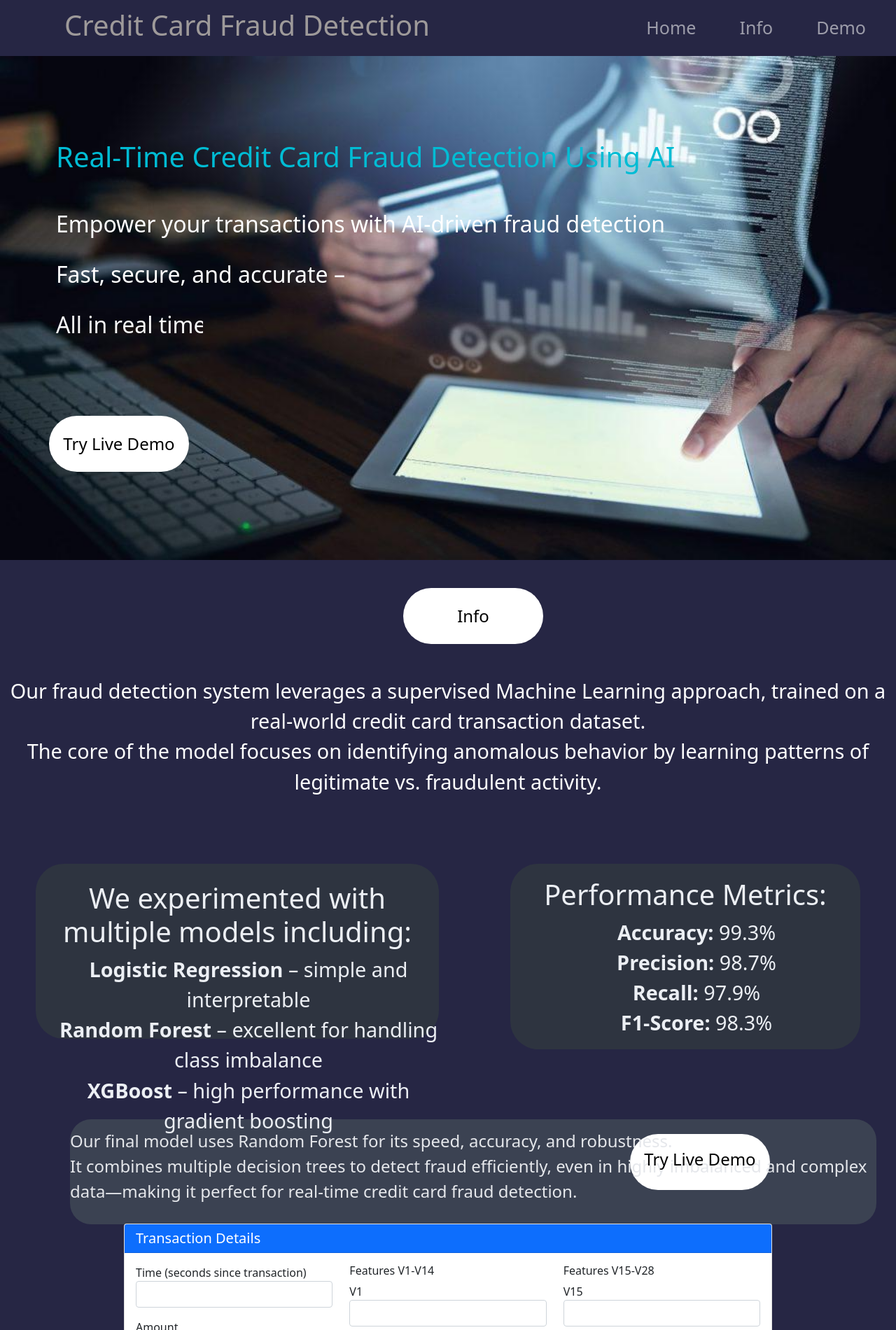
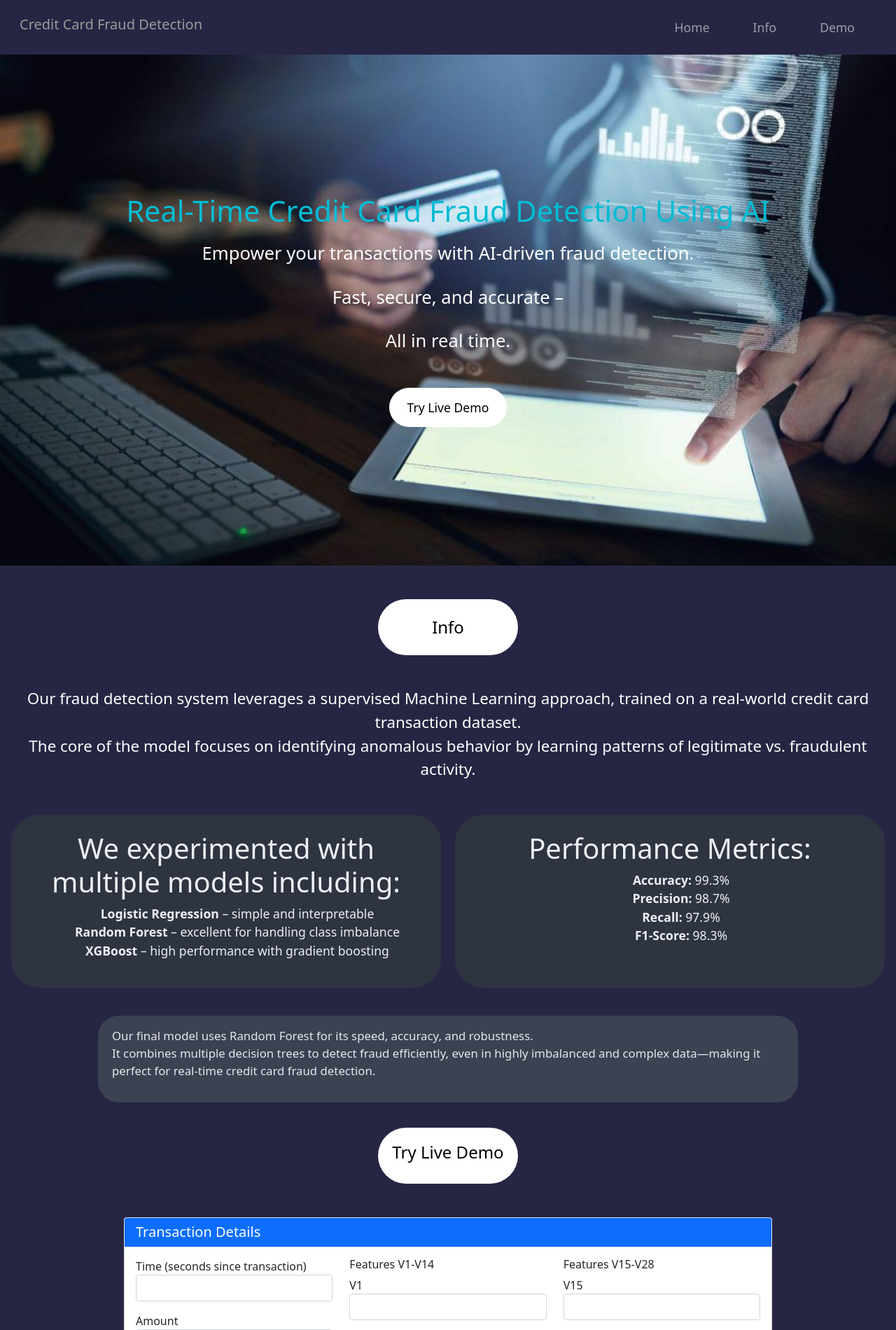
Before and after one commit to Anshul122004/Credit_card_fraud_detection, a Flask app: page / in a window 1280 px wide. Shown: the top 1900 px of the page at 70% size. Run offline with Flask 3, Linux system fonts and the light colour scheme; parts of the project's set-up code (start-up, migrations or seed data) failed here and were passed over.

Commit message:
Updated UI design and styling for fraud detection project

```diff
--- a/static/style.css
+++ b/static/style.css
@@ -9,15 +9,15 @@ body{
 }
 .Home-page{
     width: 100%;
-    height: 100vh;
+    min-height: 100vh;
 }
 nav{
     display: flex;
-    height: 10vh;
     justify-content:space-between;
     align-items: center;
     flex-wrap: wrap;
     border: 0px 2px 2px 0 solid rgb(84, 84, 151); /* teal border */
+    padding: 0.75rem 1rem;
 
 }
 nav ul li{
@@ -27,7 +27,7 @@ nav ul li{
 nav ul li a{
     color: #fff;
     text-decoration: none;
-    font-size: 25px;
+    font-size: 1.1rem;
     position: relative;
 }
 .hover-link:hover{
@@ -37,16 +37,22 @@ nav ul li a{
     text-align: center;
 }
 .project-name{
-    margin-left: 80px;
+    margin-left: 0;
     color: rgb(158, 154, 154);
+    font-size: 1.25rem;
+    padding: 0.25rem 0;
 }
 .header{
-    height: 90vh;
+    min-height: calc(100vh - 70px);
     width: 100%;
     background-image: url("bcg-img1.jpg");
     background-size: cover;          /* Scale the image to cover the header */
     background-position: center;     /* Center the image */
     background-repeat: no-repeat;
+    display: flex;
+    flex-direction: column;
+    justify-content: center;
+    padding: 3rem 1rem;
 }
 .header .headline{
     color:#00bcd4;
@@ -54,8 +60,12 @@ nav ul li a{
     overflow: hidden;
     white-space: nowrap;
     animation: typing 2s steps(10, end) infinite forwards; */
-    padding-left: 80px;
-    padding-top: 120px;
+    padding-left: 0;
+    padding-top: 0;
+    text-align: center;
+    font-size: clamp(1.6rem, 3.5vw, 2.6rem);
+    margin: 0 auto;
+    max-width: 1000px;
 }
 /* @keyframes typing{
     0% {
@@ -69,19 +79,21 @@ nav ul li a{
     display: flex;
     flex-direction: column;
     gap: 0.5rem;
-    padding-left: 80px;
-    padding-top: 40px;
+    padding-left: 0;
+    padding-top: 1rem;
+    align-items: center;
 }
 
 .line {
     color: #fff;
-    font-size: 2rem;
+    font-size: clamp(1rem, 2.2vw, 1.6rem);
     width: 0;
     overflow: hidden;
     white-space: nowrap;
     animation: typing 4s steps(40, end) infinite;
     opacity: 0;
     animation-timing-function: steps(40, end);
+    text-align: center;
 }
 
 .line2 {
@@ -115,14 +127,14 @@ nav ul li a{
     background-color: #fff;
     border-radius: 40px;
     color: black;
-    width: 200px;
-    height: 80px;
+    width: fit-content;
+    height: auto;
     display: flex;
     align-items: center;
     justify-content: center;
-    font-size: 1.5rem;
-    margin-left: 70px;
-    margin-top: 90px;
+    font-size: 1.1rem;
+    margin: 2rem auto 0;
+    padding: 0.9rem 1.6rem;
 }
 .demo a{
     text-decoration: none;
@@ -136,8 +148,9 @@ nav ul li a{
     color: #fff
 }
 #info-page{
-    height: 95vh;
+    height: auto;
     width: 100%;
+    padding: 3rem 1rem 1rem;
 }
 .info{
     background-color: #fff;
@@ -149,8 +162,7 @@ nav ul li a{
     align-items: center;
     justify-content: center;
     font-size: 1.5rem;
-    margin-left: 45%;
-    margin-top: 40px;
+    margin: 0 auto 1.5rem;
 }
 .info-line{
     margin-top: 45px;
@@ -159,43 +171,47 @@ nav ul li a{
     margin-top: 10px;
     color: #fff;
     text-align: center;
-    font-size: 1.8rem;
+    font-size: clamp(1rem, 2.2vw, 1.4rem);
 }
 .model-section{
     display: flex;
     justify-content: space-around;
+    flex-wrap: wrap;
+    gap: 1.25rem;
 }
 .model{
     color: #ECEFF4;
-    width:45vw;
-    height: 250px;
+    flex: 1 1 320px;
+    max-width: 640px;
+    height: auto;
     background-color: #2E3440;
     border-radius: 40px;
-    margin-top: 80px;
-    padding-top: 25px;
+    margin-top: 2rem;
+    padding: 1.5rem 1.25rem;
 }
 .model h1{
     text-align: center;
 }
 .model ul li{
-    font-size: 1.8rem;
+    font-size: 1.1rem;
     text-align: center;
     list-style-type: none
 }
 .matrix{
     background-color: #2E3440;
     color: #ECEFF4;
-    width: 500px;
+    flex: 1 1 320px;
+    max-width: 640px;
     border-radius: 40px;
-    margin-top: 80px;
-    padding-top: 20px;
+    margin-top: 2rem;
+    padding: 1.5rem 1.25rem;
 
 }
 .matrix h1{
     text-align: center;
 }
 .matrix ul li{
-    font-size: 1.8rem;
+    font-size: 1.1rem;
     text-align: center;
     list-style-type: none
 }
@@ -203,14 +219,14 @@ nav ul li a{
     display: flex;
     justify-content: center;
     align-items: center ;
-    height: 150px;
+    min-height: 120px;
     background-color: #3B4252;
-    width: 90%;
+    width: min(1000px, 92%);
     border-radius: 30px;
-    font-size: 1.5rem;
+    font-size: 1.05rem;
     color: #E5E7EB;
-    margin-top: 100px;
-    margin-left: 100px;
+    margin: 2.5rem auto 0;
+    padding: 1rem 1.25rem;
 }
 #demo2{
     background-color: #fff;
@@ -222,8 +238,7 @@ nav ul li a{
     align-items: center;
     justify-content: center;
     font-size: 1.5rem;
-    margin-left: 900px;
-    margin-top: 20px;
+    margin: 1.25rem auto 0;
     padding-top: 7px;
 
 }
```
Also changed, not shown: other parts of static/style.css (+49 -0 lines), templates/index.html (+28 -28 lines).
